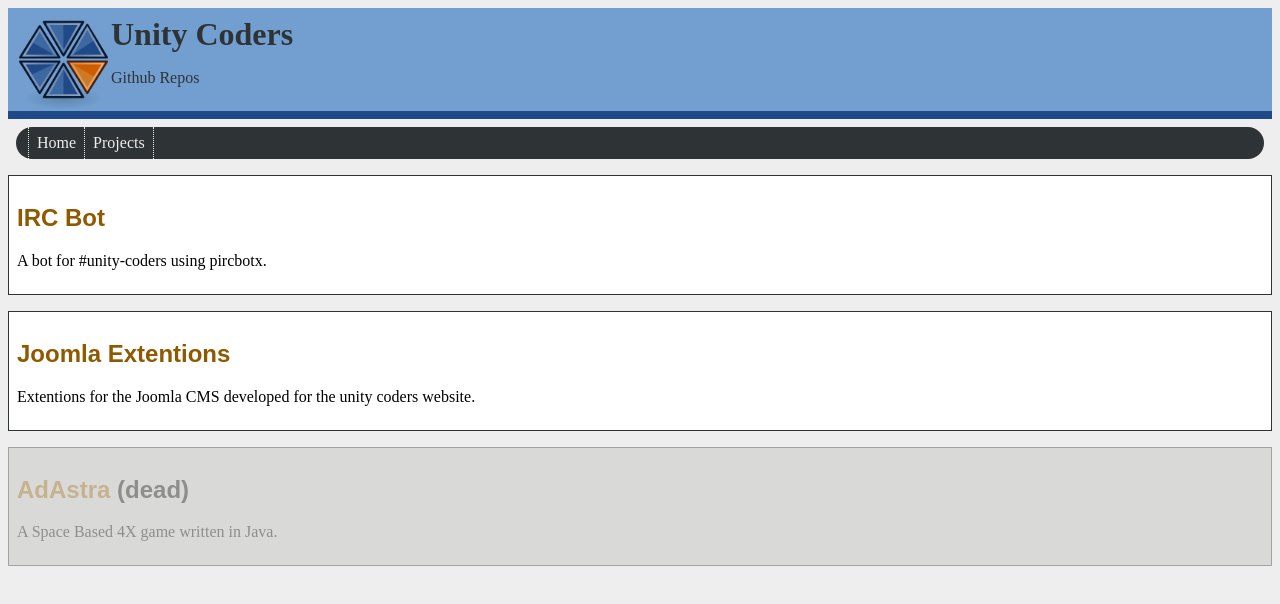
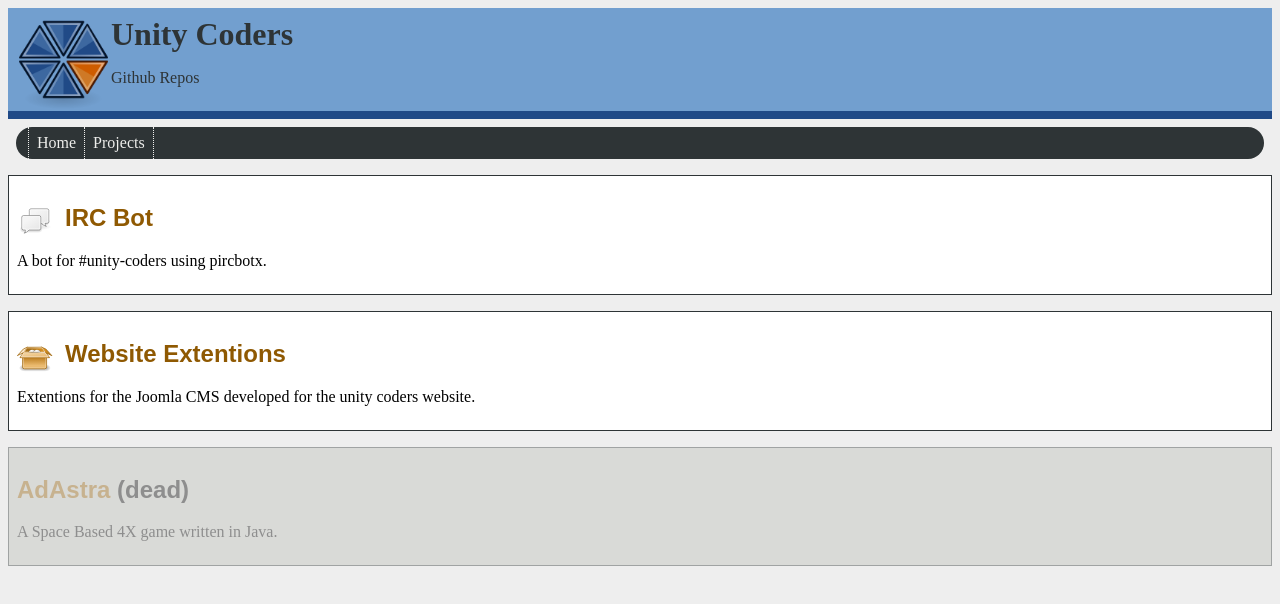
Before and after one commit to unitycoders/unitycoders.github.com, a plain HTML site: page index.html in a window 1280 px wide. Drawn offline with Linux system fonts and the light colour scheme.

Commit message:
added tango icons

```diff
--- a/index.html
+++ b/index.html
@@ -16,11 +16,17 @@
                 <li><a href="/index.html">Projects</a></li>
             </ul>
 		<article>
-			<h2><a href="http://git.unitycoders.co.uk/uc_pircbotx">IRC Bot</a></h2>
+			<h2>
+                <img class="logo" src="styles/internet-group-chat.svg" alt="irc-logo" />
+                <a href="http://git.unitycoders.co.uk/uc_pircbotx">IRC Bot</a>
+            </h2>
 			<p>A bot for #unity-coders using pircbotx.</p>
 		</article>
 		<article>
-			<h2><a href="http://git.unitycoders.co.uk/joomla-extentions">Joomla Extentions</a></h2>
+			<h2>
+                <img class="logo" src="styles/package-x-generic.svg" />
+                <a href="http://git.unitycoders.co.uk/joomla-extentions">Website Extentions</a>
+            </h2>
 			<p>Extentions for the Joomla CMS developed for the unity coders website.</p>
 		</article>
 		<article class="dead">
--- a/styles/main.css
+++ b/styles/main.css
@@ -9,7 +9,7 @@ header {
 	border-bottom: 0.5em solid #204a87;
 }
 
-header img {
+header img.logo {
     float: left;
     width: 95px;
 }
@@ -79,6 +79,12 @@ article h2 a {
 	text-decoration: none;
 }
 
+article img.logo {
+    float: left;
+    margin-right: 0.5em;
+    width: 1.5em;
+}
+
 article.dead {
 	opacity: 0.4;
 	background-color: #babdb6;
```
Also changed, not shown: styles/internet-group-chat.svg (added), styles/package-x-generic.svg (added).
